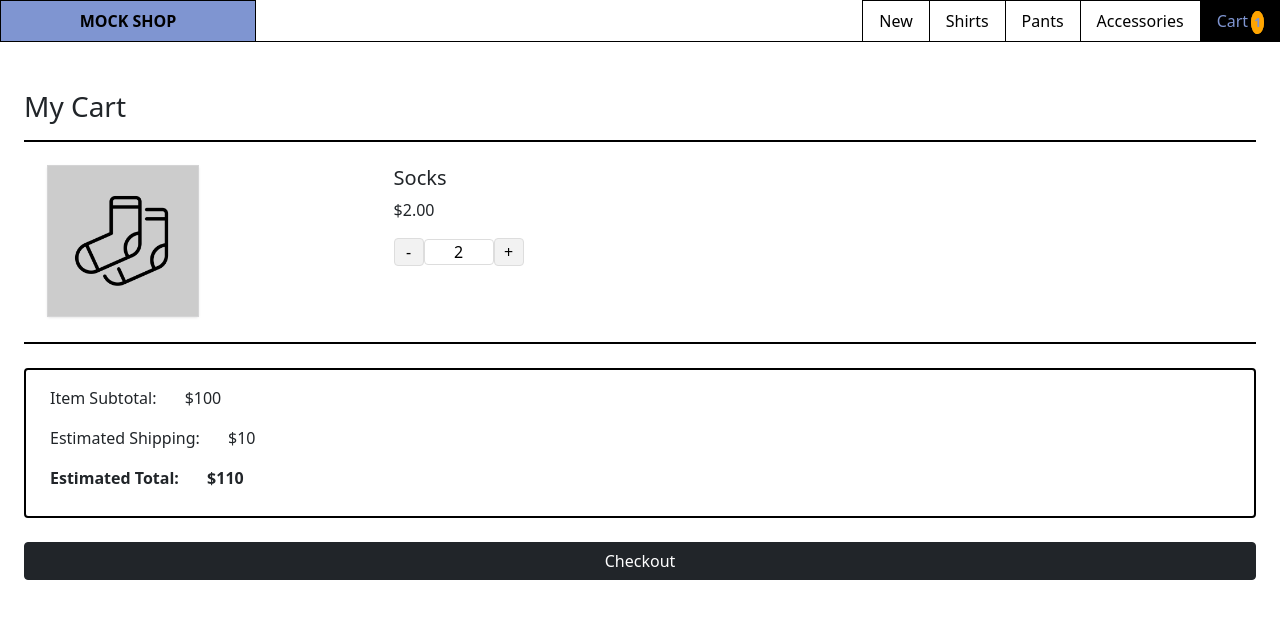
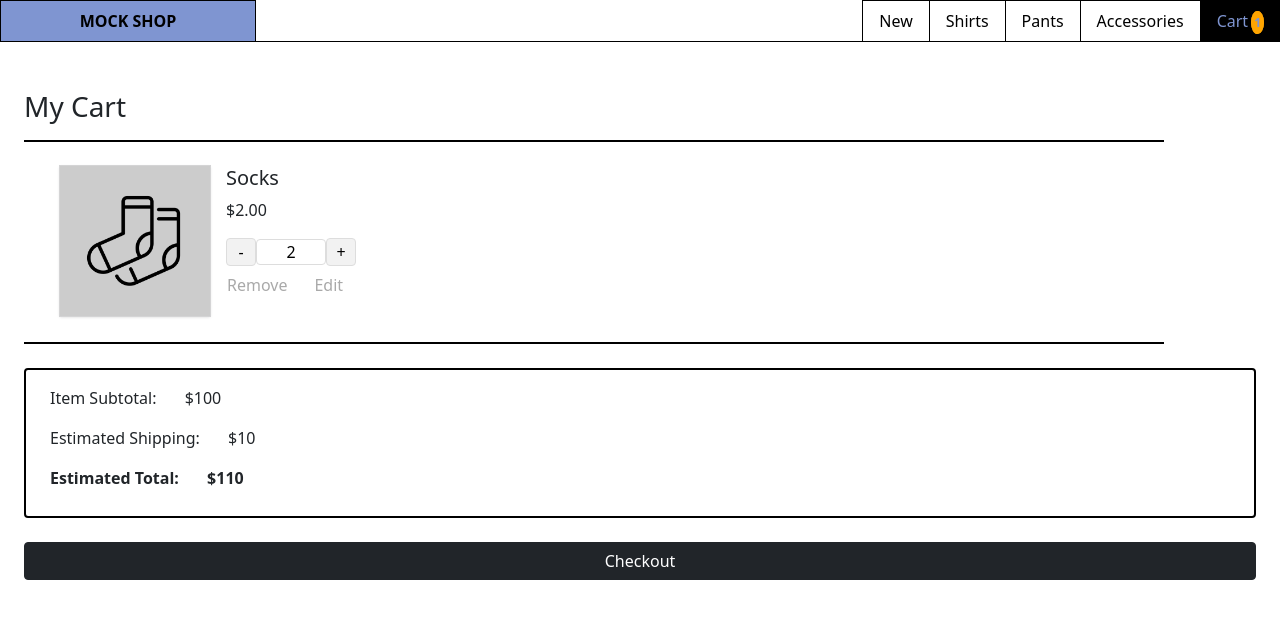
Before and after one commit to Jaredsimonelli/mock-online-shop-react, a React (Create React App) app: page /cart in a window 1280 px wide. Shown: the top 618 px of the page. Built offline with nearby package versions, Linux system fonts and the light colour scheme.

Commit message:
add rem and edit btn to cart

```diff
--- a/src/components/Cart.js
+++ b/src/components/Cart.js
@@ -29,16 +29,18 @@ function Cart() {
   return (
     <div>
       <h3 className="mt-5 ms-4 mb-3">My Cart</h3>
-      <div className="mx-4">
+      <div className="mx-4 container">
         {cartItems.map((c, i) => (
           <div
-            className={`cart-container ${i === 0 ? "border-tb" : "border-b"}`}
+            className={`row cart-container ${
+              i === 0 ? "border-tb" : "border-b"
+            }`}
             key={`${c.item.name} + ${c.item.color}`}
           >
-            <div className="cart-left">
+            <div className="cart-left col-2">
               <div className="cart-img-box">
                 <img
-                  className={`icon ${c.item.color}`}
+                  className={`icon ${c.item.color} img-responsive`}
                   src={getIcon(c.item.icon)}
                   alt={c.item.name}
                   width={dimensionConversion(c.item.gridSize[1])}
@@ -47,7 +49,7 @@ function Cart() {
               </div>
             </div>
 
-            <div className="cart-right pt-4">
+            <div className="cart-right pt-4 col-10">
               <h5>{c.item.name}</h5>
               <p>{c.item.price}</p>
 
@@ -69,6 +71,15 @@ function Cart() {
                   onClick={() => plus(`quantityInput${i}`)}
                 >
                   +
+                </button>
+              </div>
+
+              <div className="cart-utils">
+                <button type="button" className="btn btn-link">
+                  Remove
+                </button>
+                <button type="button" className="btn btn-link">
+                  Edit
                 </button>
               </div>
             </div>
--- a/src/index.css
+++ b/src/index.css
@@ -194,7 +194,6 @@ a {
 
 .cart-left {
   min-height: 200px;
-  float: left;
   width: 30%;
 }
 
@@ -263,6 +262,17 @@ input {
   font-weight: 700;
 }
 
+.cart-utils .btn-link {
+  text-decoration: none !important;
+  color: darkgrey !important;
+  padding-left: 0;
+  padding-right: 25px;
+}
+
+.cart-utils .btn-link:hover {
+  color: grey !important;
+}
+
 @media (min-width: 728px) {
   .grid .box-wrapper {
     width: 50%;
```
Also changed, not shown: 1 other file (tests, documents, lock files or other folders).
